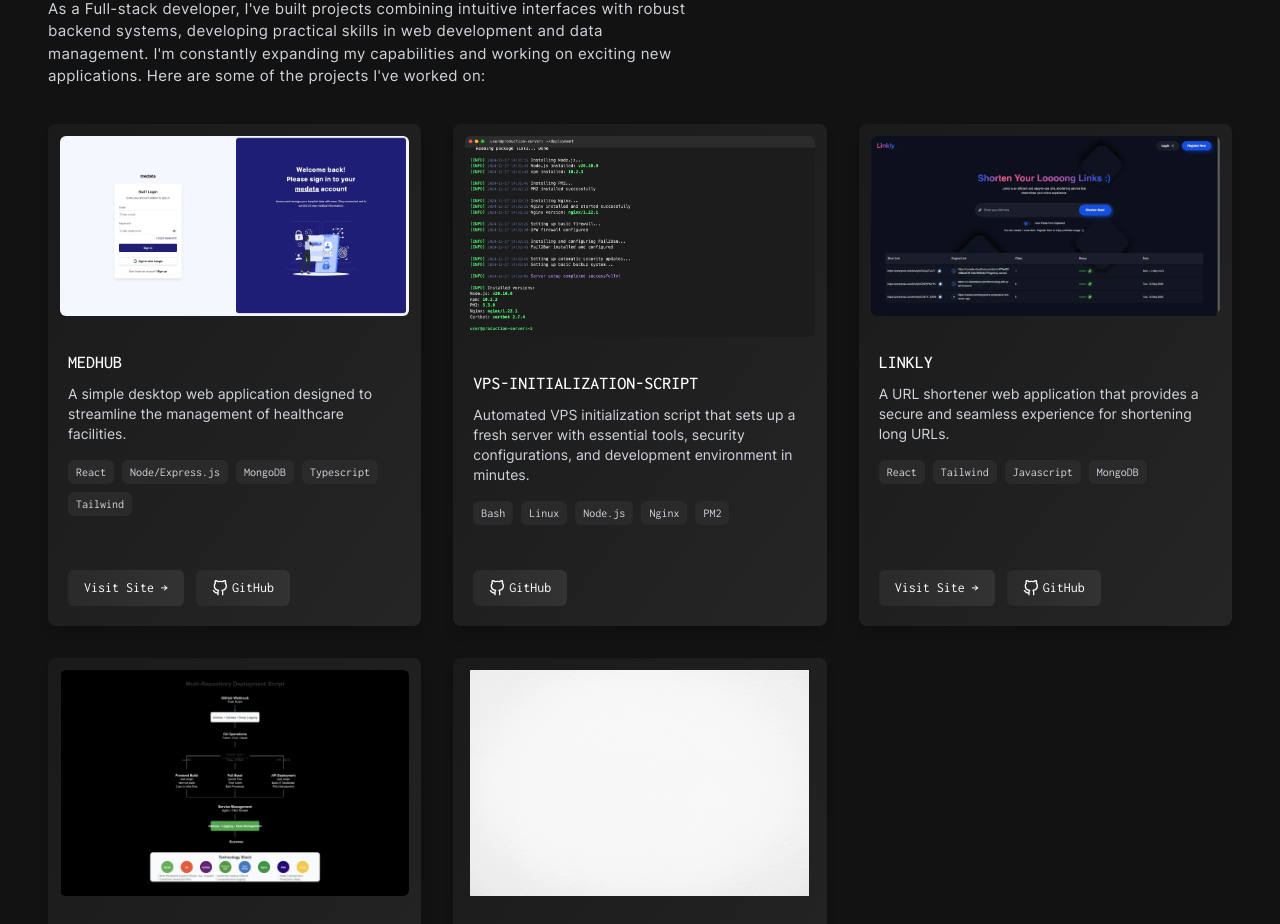
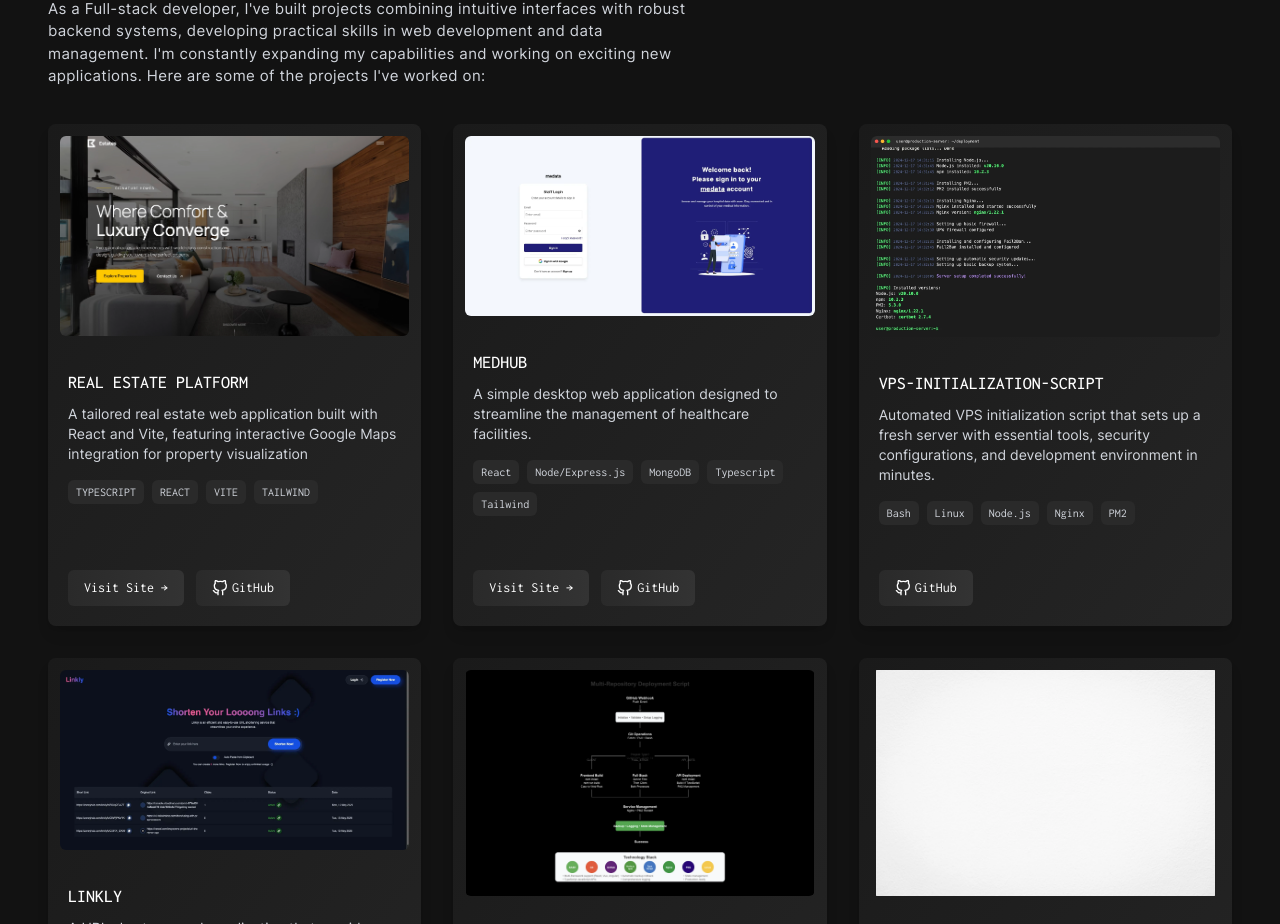
Before and after one commit to Brayzonn/zoneyhub, a React (Vite) app in the folder client/: page / in a window 1280 px wide. Shown: the part 1060-1984 px from the top of the page. Built offline with nearby package versions, Linux system fonts and the light colour scheme.

Commit message:
project added

```diff
--- a/client/src/components/Projects.tsx
+++ b/client/src/components/Projects.tsx
@@ -3,11 +3,21 @@ import linklyimage from "../assets/images/linklyimage.webp";
 import vpsInitImage from "../assets/images/VPSINIT.webp";
 import GithubWebhookDeployerImage from "../assets/images/deploymentflowchart.webp";
 import autoDeployerWebhookImage from "../assets/images/autodeployerwebhook.webp";
+import Realestate from "../assets/images/Realestate.webp";
 
 const Projects = () => {
   const projects = [
     {
       id: 1,
+      title: "REAL ESTATE PLATFORM",
+      description:
+        "A tailored real estate web application built with React and Vite, featuring interactive Google Maps integration for property visualization",
+      image: Realestate,
+      link: "https://github.com/brayzonn/Auto-deploy-webhook",
+      tech: ["TYPESCRIPT", "REACT", "VITE", "TAILWIND"],
+    },
+    {
+      id: 2,
       title: "MEDHUB",
       description:
         "A simple desktop web application designed to streamline the management of healthcare facilities.",
@@ -17,7 +27,7 @@ const Projects = () => {
       tech: ["React", "Node/Express.js", "MongoDB", "Typescript", "Tailwind"],
     },
     {
-      id: 2,
+      id: 3,
       title: "VPS-INITIALIZATION-SCRIPT",
       description:
         "Automated VPS initialization script that sets up a fresh server with essential tools, security configurations, and development environment in minutes.",
@@ -26,7 +36,7 @@ const Projects = () => {
       tech: ["Bash", "Linux", "Node.js", "Nginx", "PM2"],
     },
     {
-      id: 3,
+      id: 4,
       title: "LINKLY",
       description:
         "A URL shortener web application that provides a secure and seamless experience for shortening long URLs.",
@@ -36,7 +46,7 @@ const Projects = () => {
       tech: ["React", "Tailwind", "Javascript", "MongoDB"],
     },
     {
-      id: 4,
+      id: 5,
       title: "Github-Webhook-Deployer",
       description:
         "A comprehensive bash deployment script that automates the deployment of modern frontend applications and Node.js Express server applications.",
@@ -45,7 +55,7 @@ const Projects = () => {
       tech: ["Bash", "Linux", "Node.js", "Nginx", "PM2"],
     },
     {
-      id: 5,
+      id: 6,
       title: "Auto-deploy-webhook",
       description:
         "A secure Node.js server that automates deployments from GitHub using webhooks",
@@ -70,7 +80,6 @@ const Projects = () => {
         </p>
       </div>
 
-      {/* Projects grid */}
       <div className="w-full mt-8 grid grid-cols-1 md:grid-cols-2 lg:grid-cols-3 gap-8">
         {projects.map((project) => (
           <div
@@ -87,7 +96,6 @@ const Projects = () => {
               </div>
             </div>
 
-            {/* Project content */}
             <div className="p-5 flex flex-col h-full justify-between">
               <div>
                 <h3 className="font-mono text-lg font-medium mb-2 text-white">
@@ -97,7 +105,6 @@ const Projects = () => {
                   {project.description}
                 </p>
 
-                {/* Tech stack */}
                 <div className="flex flex-wrap gap-2 mb-2">
                   {project.tech.map((tech) => (
                     <span
@@ -110,7 +117,6 @@ const Projects = () => {
                 </div>
               </div>
 
-              {/* Links  */}
               <div className="flex gap-3">
                 {project.link && (
                   <a
--- a/client/src/style/index.css
+++ b/client/src/style/index.css
@@ -1,5 +1,5 @@
+@import "./fonts.css";
 @import "tailwindcss";
-@import "./fonts.css";
 
 @theme {
     --breakpoint-ssm: 305px;
```
Also changed, not shown: client/src/assets/images/Realestate.webp (added), client/src/assets/images/logoblack.svg (deleted).
